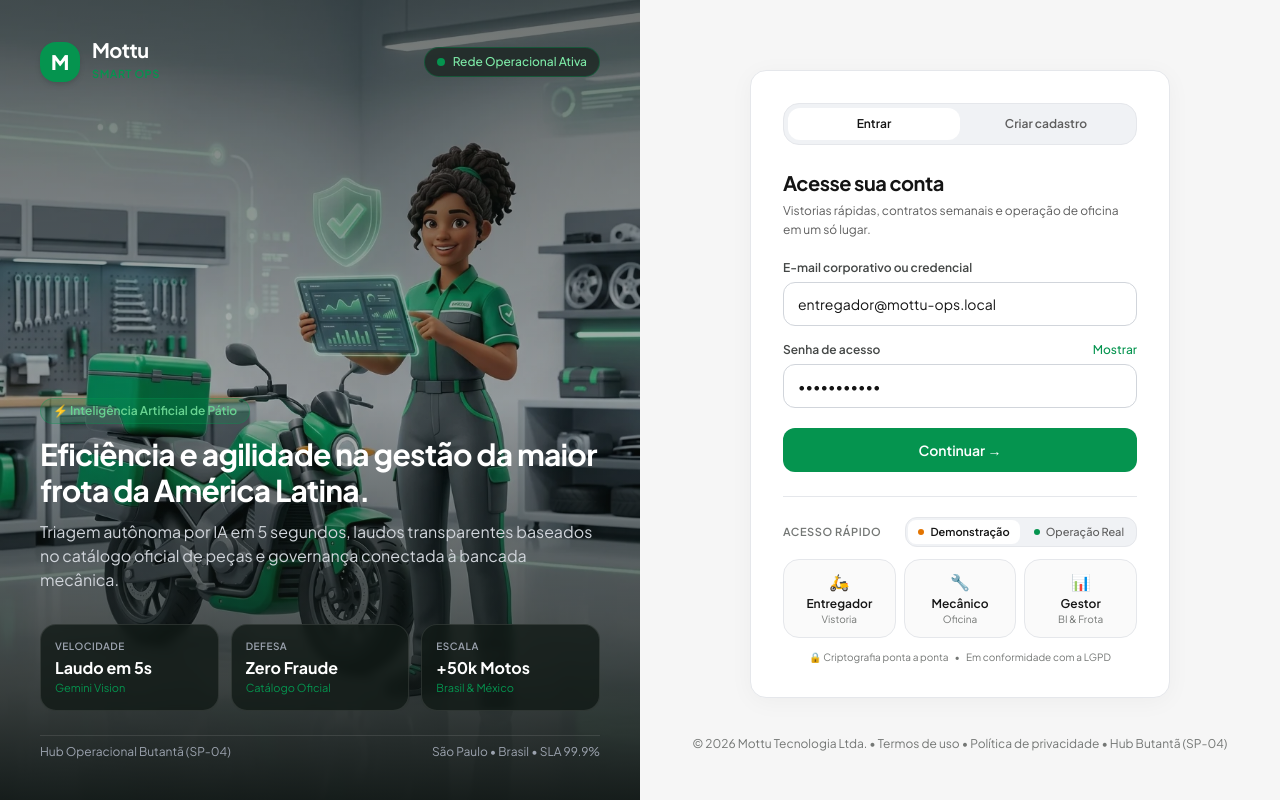
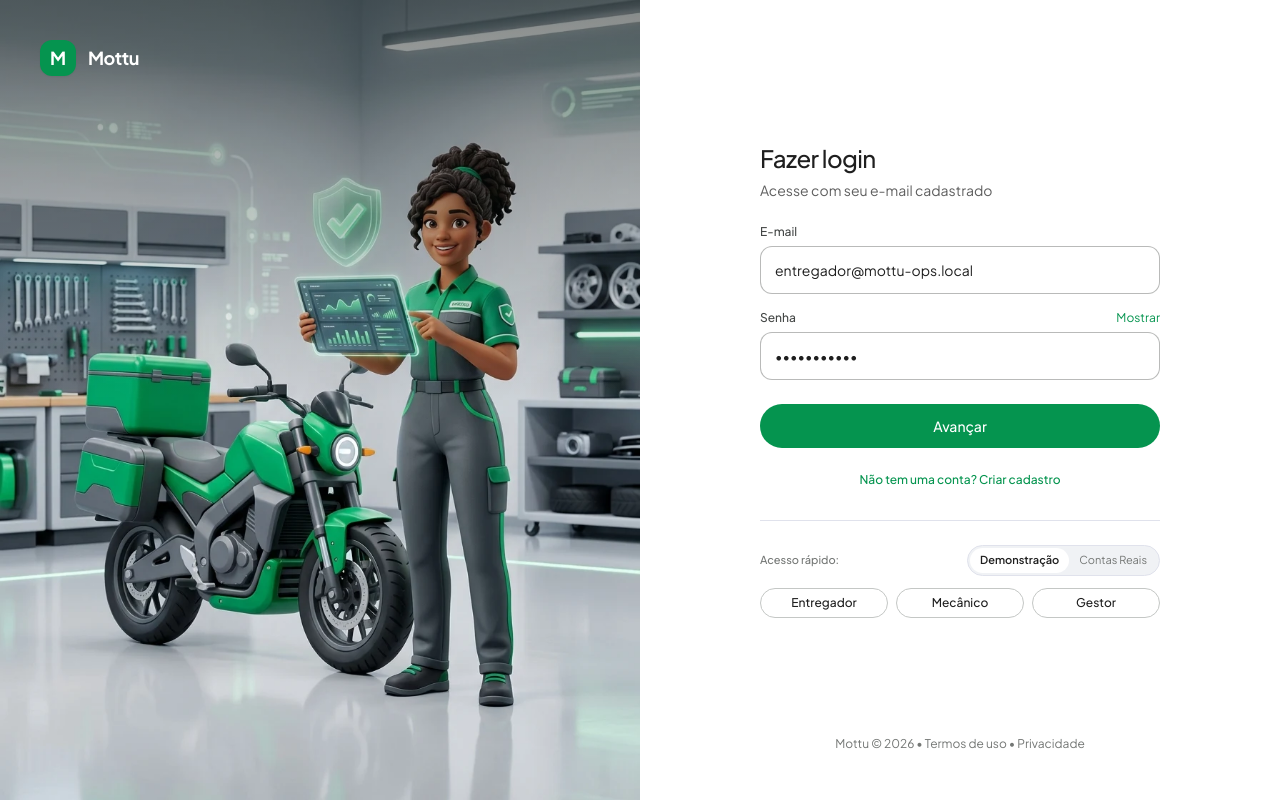
Before and after one commit to RobsonMendes37/mottu-smart, an Angular app in the folder apps/web-app/: page /login in a window 1280 px wide. Built offline with nearby package versions, Linux system fonts and the light colour scheme.

Commit message:
style(auth): clean google big tech login removing ai text overlays and simplifying quick access

```diff
--- a/apps/web-app/src/app/features/auth/login.component.html
+++ b/apps/web-app/src/app/features/auth/login.component.html
@@ -1,150 +1,74 @@
-<div class="min-h-screen w-full flex flex-col lg:flex-row bg-[#F6F6F6] text-[#141414]">
-  <!-- LEFT COLUMN: 3D STYLIZED FLEET & WORKSHOP (DESKTOP ONLY) -->
+<div class="min-h-screen w-full flex flex-col lg:flex-row bg-[#FFFFFF] text-[#1F1F1F]">
+  <!-- LEFT COLUMN: 3D STYLIZED FLEET & WORKSHOP (CLEAN ARTWORK, ZERO MARKETING / AI OVERLAYS) -->
   <aside class="hidden lg:relative lg:flex lg:w-1/2 xl:w-[50%] bg-[#0D1412] text-white flex-col justify-between overflow-hidden select-none">
-    <!-- 3D Cartoon Stylized Graphic -->
+    <!-- 3D Artwork -->
     <img
       src="/demo-photos/login-hero-mottu-3d.webp"
       (error)="$any($event.target).onerror = null; $any($event.target).src = '/demo-photos/login-hero-mottu-3d.jpg'"
-      alt="Ilustração 3D da Operação Mottu"
+      alt="Operação Mottu 3D"
       class="absolute inset-0 w-full h-full object-cover object-center"
     />
 
-    <!-- Subtle vignette to preserve 3D artwork while keeping texts razor sharp -->
-    <div class="absolute inset-0 bg-gradient-to-t from-[#0D1412]/95 via-[#0D1412]/30 to-[#0D1412]/60"></div>
+    <!-- Subtle gradient at top only for brand readability -->
+    <div class="absolute inset-0 bg-gradient-to-b from-[#0D1412]/50 via-transparent to-transparent pointer-events-none"></div>
 
     <!-- Minimalist Brand at Top -->
-    <div class="relative z-10 p-8 xl:p-10 flex items-center justify-between">
-      <div class="flex items-center gap-3">
-        <div class="w-10 h-10 rounded-xl bg-[#05944F] flex items-center justify-center text-white font-black text-xl shadow-md">
+    <div class="relative z-10 p-10 flex items-center gap-3">
+      <div class="w-9 h-9 rounded-lg bg-[#05944F] flex items-center justify-center text-white font-bold text-lg shadow-sm">
+        M
+      </div>
+      <span class="text-lg font-bold tracking-tight text-white">Mottu</span>
+    </div>
+
+    <!-- Empty spacer: art breathes cleanly without any text or metric boxes -->
+    <div></div>
+  </aside>
+
+  <!-- RIGHT COLUMN: DIRECT GOOGLE-STYLE AUTH WORKSPACE -->
+  <main class="w-full lg:w-1/2 xl:w-[50%] min-h-screen flex flex-col justify-between p-6 sm:p-12 overflow-y-auto bg-[#FFFFFF]">
+    <div class="w-full max-w-[400px] mx-auto my-auto py-8">
+      <!-- Mottu Brand on Mobile -->
+      <div class="flex items-center gap-2.5 mb-8 lg:hidden">
+        <div class="w-8 h-8 rounded-lg bg-[#05944F] flex items-center justify-center text-white font-bold text-base">
           M
         </div>
-        <div>
-          <span class="text-xl font-bold tracking-tight text-white block leading-none">Mottu</span>
-          <span class="text-[11px] font-semibold text-[#05944F] uppercase tracking-wider">Smart Ops</span>
-        </div>
+        <span class="text-lg font-bold tracking-tight text-[#1F1F1F]">Mottu</span>
       </div>
 
-      <div class="inline-flex items-center gap-2 px-3 py-1.5 rounded-full bg-[#1C2622]/80 border border-[#05944F]/40 backdrop-blur-sm text-xs font-medium text-[#7EEBA8]">
-        <span class="w-2 h-2 rounded-full bg-[#05944F] animate-pulse"></span>
-        Rede Operacional Ativa
-      </div>
-    </div>
-
-    <!-- Editorial Overlay at Bottom -->
-    <div class="relative z-10 p-8 xl:p-10 space-y-6">
-      <div class="space-y-3">
-        <div class="inline-flex items-center gap-2 px-3 py-1 rounded-full bg-[#05944F]/20 border border-[#05944F]/30 text-xs font-semibold text-[#68D391]">
-          <span>⚡ Inteligência Artificial de Pátio</span>
-        </div>
-        <h2 class="text-2xl xl:text-3xl font-bold text-white tracking-tight leading-tight">
-          Eficiência e agilidade na gestão da maior frota da América Latina.
-        </h2>
-        <p class="text-sm xl:text-base text-[#D1D5DB] leading-relaxed max-w-xl">
-          Triagem autônoma por IA em 5 segundos, laudos transparentes baseados no catálogo oficial de peças e governança conectada à bancada mecânica.
-        </p>
-      </div>
-
-      <!-- Live Operational Badges -->
-      <div class="grid grid-cols-3 gap-3 pt-2">
-        <div class="p-3.5 rounded-xl bg-[#111A16]/80 border border-white/10 backdrop-blur-sm">
-          <p class="text-[10px] font-semibold uppercase tracking-wider text-[#9CA3AF]">Velocidade</p>
-          <p class="text-base font-bold text-white mt-0.5">Laudo em 5s</p>
-          <p class="text-[11px] text-[#05944F]">Gemini Vision</p>
-        </div>
-        <div class="p-3.5 rounded-xl bg-[#111A16]/80 border border-white/10 backdrop-blur-sm">
-          <p class="text-[10px] font-semibold uppercase tracking-wider text-[#9CA3AF]">Defesa</p>
-          <p class="text-base font-bold text-white mt-0.5">Zero Fraude</p>
-          <p class="text-[11px] text-[#05944F]">Catálogo Oficial</p>
-        </div>
-        <div class="p-3.5 rounded-xl bg-[#111A16]/80 border border-white/10 backdrop-blur-sm">
-          <p class="text-[10px] font-semibold uppercase tracking-wider text-[#9CA3AF]">Escala</p>
-          <p class="text-base font-bold text-white mt-0.5">+50k Motos</p>
-          <p class="text-[11px] text-[#05944F]">Brasil & México</p>
-        </div>
-      </div>
-
-      <div class="flex items-center justify-between text-xs text-[#9CA3AF] pt-2 border-t border-white/10">
-        <span>Hub Operacional Butantã (SP-04)</span>
-        <span>São Paulo • Brasil • SLA 99.9%</span>
-      </div>
-    </div>
-  </aside>
-
-  <!-- RIGHT COLUMN: ELEVATED WHITE CARD CONTAINER -->
-  <main class="w-full lg:w-1/2 xl:w-[50%] min-h-screen flex flex-col justify-between p-4 sm:p-8 lg:p-12 overflow-y-auto bg-[#F6F6F6]">
-    <!-- Mobile Brand Header -->
-    <div class="flex items-center justify-between mb-4 lg:hidden">
-      <div class="flex items-center gap-2.5">
-        <div class="w-9 h-9 rounded-xl bg-[#05944F] flex items-center justify-center text-white font-bold text-lg">
-          M
-        </div>
-        <div>
-          <span class="text-lg font-bold tracking-tight text-[#141414]">Mottu Ops</span>
-          <span class="text-[10px] block text-[#5E5E5E]">Portal Operacional Integrado</span>
-        </div>
-      </div>
-      <div class="text-[11px] font-medium text-[#05944F] flex items-center gap-1.5">
-        <span class="w-2 h-2 rounded-full bg-[#05944F]"></span>
-        Pátio Ativo
-      </div>
-    </div>
-
-    <!-- Main Elevated Card -->
-    <div class="w-full max-w-[420px] mx-auto my-auto bg-white border border-[#E5E7EB] rounded-2xl p-6 sm:p-8 shadow-[0_4px_24px_rgba(0,0,0,0.04)]">
-      <!-- Segmented Tab Switcher (Entrar / Criar cadastro) -->
-      <div class="flex items-center p-1 rounded-xl bg-[#F0F2F5] border border-[#E5E7EB] mb-6">
-        <button
-          type="button"
-          (click)="setTab('LOGIN')"
-          class="flex-1 py-2 text-xs font-semibold rounded-lg transition-all cursor-pointer"
-          [class]="activeTab() === 'LOGIN' ? 'bg-white text-[#141414] shadow-xs' : 'text-[#5E5E5E] hover:text-[#141414]'"
-        >
-          Entrar
-        </button>
-        <button
-          type="button"
-          (click)="setTab('REGISTER')"
-          class="flex-1 py-2 text-xs font-semibold rounded-lg transition-all cursor-pointer"
-          [class]="activeTab() === 'REGISTER' ? 'bg-white text-[#141414] shadow-xs' : 'text-[#5E5E5E] hover:text-[#141414]'"
-        >
-          Criar cadastro
-        </button>
-      </div>
-
-      <!-- Card Title & Subtitle -->
-      <div class="mb-5">
-        <h1 class="text-xl font-bold text-[#141414] tracking-tight">
+      <!-- Header (Direto padrão Google) -->
+      <div class="mb-6">
+        <h1 class="text-2xl font-medium text-[#1F1F1F] tracking-tight">
           @if (activeTab() === 'LOGIN') {
-            Acesse sua conta
+            Fazer login
           } @else {
-            Criar novo cadastro
+            Criar conta
           }
         </h1>
-        <p class="text-xs text-[#5E5E5E] mt-1 leading-relaxed">
+        <p class="text-sm text-[#5E5E5E] mt-1.5">
           @if (activeTab() === 'LOGIN') {
-            Vistorias rápidas, contratos semanais e operação de oficina em um só lugar.
+            Acesse com seu e-mail cadastrado
           } @else {
-            Solicite seu acesso operacional para validação do gestor da unidade.
+            Solicite seu acesso à operação
           }
         </p>
       </div>
 
       <!-- Alerts -->
       @if (pendingApprovalNotice()) {
-        <div class="mb-4 p-3 rounded-xl bg-[#FEF7E0] border border-[#FEEFC3] text-xs text-[#7A4B04] leading-relaxed">
-          <p class="font-semibold">Cadastro em análise</p>
+        <div class="mb-5 p-3.5 rounded-lg bg-[#FEF7E0] border border-[#FEEFC3] text-xs text-[#7A4B04] leading-relaxed">
+          <p class="font-medium">Cadastro em análise</p>
           <p class="mt-0.5 text-[#5F370E]">Seus dados foram recebidos. O gestor da unidade liberará seu acesso em breve.</p>
         </div>
       }
 
       @if (successMessage()) {
-        <div class="mb-4 p-3 rounded-xl bg-[#E6F4EA] border border-[#CEEAD6] text-xs font-medium text-[#137333]">
+        <div class="mb-5 p-3.5 rounded-lg bg-[#E6F4EA] border border-[#CEEAD6] text-xs font-medium text-[#137333]">
           {{ successMessage() }}
         </div>
       }
 
       @if (errorMessage()) {
-        <div class="mb-4 p-3 rounded-xl bg-[#FCE8E6] border border-[#FAD2CF] text-xs font-medium text-[#C5221F]">
+        <div class="mb-5 p-3.5 rounded-lg bg-[#FCE8E6] border border-[#FAD2CF] text-xs font-medium text-[#C5221F]">
           {{ errorMessage() }}
         </div>
       }
@@ -153,8 +77,8 @@
       @if (activeTab() === 'LOGIN') {
         <form (ngSubmit)="onLogin()" class="space-y-4">
           <div>
-            <label for="loginEmail" class="block text-xs font-semibold text-[#444746] mb-1.5">
-              E-mail corporativo ou credencial
+            <label for="loginEmail" class="block text-xs font-medium text-[#444746] mb-1.5">
+              E-mail
             </label>
             <input
               id="loginEmail"
@@ -163,20 +87,20 @@
               autocomplete="username"
               [ngModel]="loginEmail()"
               (ngModelChange)="loginEmail.set($event)"
-              placeholder="ex: entregador@mottu-ops.local"
-              class="w-full h-11 px-3.5 rounded-lg border border-[#D1D5DB] focus:border-[#05944F] focus:ring-1 focus:ring-[#05944F] text-sm text-[#141414] placeholder-[#9CA3AF] outline-none transition-colors"
+              placeholder="nome@mottu.com.br"
+              class="w-full h-12 px-3.5 rounded-lg border border-[#747775]/50 focus:border-[#05944F] focus:ring-1 focus:ring-[#05944F] text-sm text-[#1F1F1F] placeholder-[#8E918F] outline-none transition-colors"
             />
           </div>
 
           <div>
             <div class="flex items-center justify-between mb-1.5">
-              <label for="loginPassword" class="block text-xs font-semibold text-[#444746]">
-                Senha de acesso
+              <label for="loginPassword" class="block text-xs font-medium text-[#444746]">
+                Senha
               </label>
               <button
                 type="button"
                 (click)="toggleShowPassword()"
-                class="text-xs font-medium text-[#05944F] hover:underline cursor-pointer"
+                class="text-xs text-[#05944F] hover:underline cursor-pointer"
               >
                 {{ showPassword() ? 'Ocultar' : 'Mostrar' }}
               </button>
@@ -189,21 +113,31 @@
               [ngModel]="loginPassword()"
               (ngModelChange)="loginPassword.set($event)"
               placeholder="Digite sua senha"
-              class="w-full h-11 px-3.5 rounded-lg border border-[#D1D5DB] focus:border-[#05944F] focus:ring-1 focus:ring-[#05944F] text-sm text-[#141414] placeholder-[#9CA3AF] outline-none transition-colors"
+              class="w-full h-12 px-3.5 rounded-lg border border-[#747775]/50 focus:border-[#05944F] focus:ring-1 focus:ring-[#05944F] text-sm text-[#1F1F1F] placeholder-[#8E918F] outline-none transition-colors"
             />
           </div>
 
-          <div class="pt-1">
+          <div class="pt-2">
             <button
               type="submit"
               [disabled]="isLoading()"
-              class="w-full h-11 rounded-lg bg-[#05944F] hover:bg-[#047840] disabled:opacity-50 text-white font-semibold text-sm transition-colors flex items-center justify-center cursor-pointer shadow-xs"
+              class="w-full h-11 rounded-full bg-[#05944F] hover:bg-[#047840] disabled:opacity-50 text-white font-medium text-sm transition-colors flex items-center justify-center cursor-pointer shadow-xs"
             >
               @if (isLoading()) {
                 <span>Acessando...</span>
               } @else {
-                <span>Continuar →</span>
+                <span>Avançar</span>
               }
+            </button>
+          </div>
+
+          <div class="flex items-center justify-center pt-2">
+            <button
+              type="button"
+              (click)="setTab('REGISTER')"
+              class="text-xs font-medium text-[#05944F] hover:underline cursor-pointer"
+            >
+              Não tem uma conta? Criar cadastro
             </button>
           </div>
         </form>
@@ -213,23 +147,23 @@
       @if (activeTab() === 'REGISTER') {
         <form (ngSubmit)="onRegister()" class="space-y-3.5">
           <div>
-            <span class="block text-xs font-semibold text-[#444746] mb-1.5">Função operacional</span>
+            <span class="block text-xs font-medium text-[#444746] mb-1.5">Função operacional</span>
             <div class="grid grid-cols-2 gap-2">
               <button
                 type="button"
                 (click)="registerRole.set('RIDER')"
-                class="h-10 rounded-lg border text-xs font-semibold transition-colors cursor-pointer"
-                [class]="registerRole() === 'RIDER' ? 'border-[#05944F] bg-[#E6F4EA] text-[#137333]' : 'border-[#D1D5DB] text-[#444746]'"
+                class="h-10 rounded-lg border text-xs font-medium transition-colors cursor-pointer"
+                [class]="registerRole() === 'RIDER' ? 'border-[#05944F] bg-[#E6F4EA] text-[#137333]' : 'border-[#C4C7C5] text-[#444746]'"
               >
-                🛵 Entregador
+                Entregador
               </button>
               <button
                 type="button"
                 (click)="registerRole.set('MECHANIC')"
-                class="h-10 rounded-lg border text-xs font-semibold transition-colors cursor-pointer"
-                [class]="registerRole() === 'MECHANIC' ? 'border-[#05944F] bg-[#E6F4EA] text-[#137333]' : 'border-[#D1D5DB] text-[#444746]'"
+                class="h-10 rounded-lg border text-xs font-medium transition-colors cursor-pointer"
+                [class]="registerRole() === 'MECHANIC' ? 'border-[#05944F] bg-[#E6F4EA] text-[#137333]' : 'border-[#C4C7C5] text-[#444746]'"
               >
-                🔧 Mecânico
+                Mecânico
               </button>
             </div>
           </div>
@@ -243,11 +177,11 @@
               [ngModel]="registerFullName()"
               (ngModelChange)="registerFullName.set($event)"
               placeholder="Seu nome"
-              class="w-full h-10 px-3 rounded-lg border border-[#D1D5DB] focus:border-[#05944F] text-sm text-[#141414] outline-none"
+              class="w-full h-11 px-3.5 rounded-lg border border-[#747775]/50 focus:border-[#05944F] text-sm text-[#1F1F1F] outline-none"
             />
           </div>
 
-          <div class="grid grid-cols-2 gap-2">
+          <div class="grid grid-cols-2 gap-2.5">
             <div>
               <label for="regCpf" class="block text-xs font-medium text-[#444746] mb-1">CPF</label>
               <input
@@ -257,7 +191,7 @@
                 [ngModel]="registerCpf()"
                 (ngModelChange)="registerCpf.set($event)"
                 placeholder="000.000.000-00"
-                class="w-full h-10 px-3 rounded-lg border border-[#D1D5DB] focus:border-[#05944F] text-sm text-[#141414] outline-none"
+                class="w-full h-11 px-3 rounded-lg border border-[#747775]/50 focus:border-[#05944F] text-sm text-[#1F1F1F] outline-none"
               />
             </div>
             <div>
@@ -269,7 +203,7 @@
                 [ngModel]="registerPhone()"
                 (ngModelChange)="registerPhone.set($event)"
                 placeholder="(11) 99999-9999"
-                class="w-full h-10 px-3 rounded-lg border border-[#D1D5DB] focus:border-[#05944F] text-sm text-[#141414] outline-none"
+                class="w-full h-11 px-3 rounded-lg border border-[#747775]/50 focus:border-[#05944F] text-sm text-[#1F1F1F] outline-none"
               />
             </div>
           </div>
@@ -283,7 +217,7 @@
               [ngModel]="registerEmail()"
               (ngModelChange)="registerEmail.set($event)"
               placeholder="nome@email.com"
-              class="w-full h-10 px-3 rounded-lg border border-[#D1D5DB] focus:border-[#05944F] text-sm text-[#141414] outline-none"
+              class="w-full h-11 px-3.5 rounded-lg border border-[#747775]/50 focus:border-[#05944F] text-sm text-[#1F1F1F] outline-none"
             />
           </div>
 
@@ -296,7 +230,7 @@
               [ngModel]="registerPassword()"
               (ngModelChange)="registerPassword.set($event)"
               placeholder="Mínimo 8 caracteres"
-              class="w-full h-10 px-3 rounded-lg border border-[#D1D5DB] focus:border-[#05944F] text-sm text-[#141414] outline-none"
+              class="w-full h-11 px-3.5 rounded-lg border border-[#747775]/50 focus:border-[#05944F] text-sm text-[#1F1F1F] outline-none"
             />
           </div>
 
@@ -304,7 +238,7 @@
             <button
               type="submit"
               [disabled]="isLoading()"
-              class="w-full h-11 rounded-lg bg-[#05944F] hover:bg-[#047840] disabled:opacity-50 text-white font-semibold text-sm transition-colors flex items-center justify-center cursor-pointer shadow-xs"
+              class="w-full h-11 rounded-full bg-[#05944F] hover:bg-[#047840] disabled:opacity-50 text-white font-medium text-sm transition-colors flex items-center justify-center cursor-pointer shadow-xs"
             >
               @if (isLoading()) {
                 <span>Enviando...</span>
@@ -313,88 +247,81 @@
               }
             </button>
           </div>
+
+          <div class="flex items-center justify-center pt-1">
+            <button
+              type="button"
+              (click)="setTab('LOGIN')"
+              class="text-xs font-medium text-[#05944F] hover:underline cursor-pointer"
+            >
+              Já possui conta? Fazer login
+            </button>
+          </div>
         </form>
       }
 
-      <!-- QUICK ACCESS CARD SECTION WITH REAL / DEMO TOGGLE -->
+      <!-- GOOGLE-STYLE DIRECT QUICK ACCESS WITH CHAVEAMENTO -->
       @if (publicDemoMode()) {
-        <div class="mt-6 pt-5 border-t border-[#E5E7EB]">
-          <!-- Switcher between Demonstração and Operação Real -->
+        <div class="mt-8 pt-6 border-t border-[#E0E2EC]">
+          <!-- Chaveamento de Contas -->
           <div class="flex items-center justify-between mb-3">
-            <span class="text-[11px] font-semibold uppercase tracking-wider text-[#747775]">
-              Acesso Rápido
+            <span class="text-[11px] font-medium text-[#747775]">
+              Acesso rápido:
             </span>
-
-            <div class="flex items-center gap-1 p-0.5 rounded-lg bg-[#F0F2F5] border border-[#E5E7EB]">
+            <div class="inline-flex p-0.5 rounded-full bg-[#F0F2F5] border border-[#E0E2EC] text-[11px]">
               <button
                 type="button"
                 (click)="setQuickAccessMode('VITRINE')"
-                class="px-2.5 py-1 rounded-md text-[11px] font-medium transition-all flex items-center gap-1.5 cursor-pointer"
-                [class]="quickAccessMode() === 'VITRINE' ? 'bg-white text-[#141414] font-semibold shadow-xs' : 'text-[#5E5E5E] hover:text-[#141414]'"
+                class="px-2.5 py-1 rounded-full transition-all cursor-pointer"
+                [class]="quickAccessMode() === 'VITRINE' ? 'bg-white text-[#1F1F1F] font-semibold shadow-xs' : 'text-[#747775] hover:text-[#1F1F1F]'"
               >
-                <span class="w-1.5 h-1.5 rounded-full bg-[#E37400]"></span>
                 Demonstração
               </button>
               <button
                 type="button"
                 (click)="setQuickAccessMode('LIVE')"
-                class="px-2.5 py-1 rounded-md text-[11px] font-medium transition-all flex items-center gap-1.5 cursor-pointer"
-                [class]="quickAccessMode() === 'LIVE' ? 'bg-white text-[#141414] font-semibold shadow-xs' : 'text-[#5E5E5E] hover:text-[#141414]'"
+                class="px-2.5 py-1 rounded-full transition-all cursor-pointer"
+                [class]="quickAccessMode() === 'LIVE' ? 'bg-white text-[#1F1F1F] font-semibold shadow-xs' : 'text-[#747775] hover:text-[#1F1F1F]'"
               >
-                <span class="w-1.5 h-1.5 rounded-full bg-[#05944F]"></span>
-                Operação Real
+                Contas Reais
               </button>
             </div>
           </div>
 
-          <!-- 3 Role Buttons -->
-          <div class="grid grid-cols-3 gap-2">
+          <!-- Perfis diretos estilo Google (Pills) -->
+          <div class="flex items-center justify-center gap-2">
             <button
               type="button"
               [disabled]="isLoading()"
               (click)="onQuickLogin('RIDER')"
-              class="p-2.5 rounded-xl border border-[#E5E7EB] hover:border-[#05944F] hover:bg-[#F2FBF6] bg-[#FAFAFA] text-center transition-all cursor-pointer group disabled:opacity-50"
+              class="flex-1 py-1.5 px-3 rounded-full border border-[#C4C7C5] hover:border-[#05944F] hover:bg-[#F2FBF6] text-xs font-medium text-[#1F1F1F] transition-all cursor-pointer disabled:opacity-50"
             >
-              <div class="text-base mb-0.5">🛵</div>
-              <p class="text-xs font-semibold text-[#141414] group-hover:text-[#05944F]">Entregador</p>
-              <p class="text-[10px] text-[#747775]">Vistoria</p>
+              Entregador
             </button>
-
             <button
               type="button"
               [disabled]="isLoading()"
               (click)="onQuickLogin('MECHANIC')"
-              class="p-2.5 rounded-xl border border-[#E5E7EB] hover:border-[#05944F] hover:bg-[#F2FBF6] bg-[#FAFAFA] text-center transition-all cursor-pointer group disabled:opacity-50"
+              class="flex-1 py-1.5 px-3 rounded-full border border-[#C4C7C5] hover:border-[#05944F] hover:bg-[#F2FBF6] text-xs font-medium text-[#1F1F1F] transition-all cursor-pointer disabled:opacity-50"
             >
-              <div class="text-base mb-0.5">🔧</div>
-              <p class="text-xs font-semibold text-[#141414] group-hover:text-[#05944F]">Mecânico</p>
-              <p class="text-[10px] text-[#747775]">Oficina</p>
+              Mecânico
             </button>
-
             <button
               type="button"
               [disabled]="isLoading()"
               (click)="onQuickLogin('MANAGER')"
-              class="p-2.5 rounded-xl border border-[#E5E7EB] hover:border-[#05944F] hover:bg-[#F2FBF6] bg-[#FAFAFA] text-center transition-all cursor-pointer group disabled:opacity-50"
+              class="flex-1 py-1.5 px-3 rounded-full border border-[#C4C7C5] hover:border-[#05944F] hover:bg-[#F2FBF6] text-xs font-medium text-[#1F1F1F] transition-all cursor-pointer disabled:opacity-50"
             >
-              <div class="text-base mb-0.5">📊</div>
-              <p class="text-xs font-semibold text-[#141414] group-hover:text-[#05944F]">Gestor</p>
-              <p class="text-[10px] text-[#747775]">BI & Frota</p>
+              Gestor
             </button>
-          </div>
-
-          <div class="mt-3 flex items-center justify-center gap-1.5 text-[10px] text-[#747775]">
-            <span>🔒 Criptografia ponta a ponta</span>
-            <span>•</span>
-            <span>Em conformidade com a LGPD</span>
           </div>
         </div>
       }
     </div>
 
     <!-- Minimalist Clean Footer -->
-    <footer class="pt-4 text-center text-xs text-[#747775]">
-      © 2026 Mottu Tecnologia Ltda. • Termos de uso • Política de privacidade • Hub Butantã (SP-04)
+    <footer class="pt-6 text-center text-xs text-[#747775]">
+      Mottu © 2026 • Termos de uso • Privacidade
     </footer>
   </main>
 </div>
```
Also changed, not shown: 1 other file (tests, documents, lock files or other folders).
